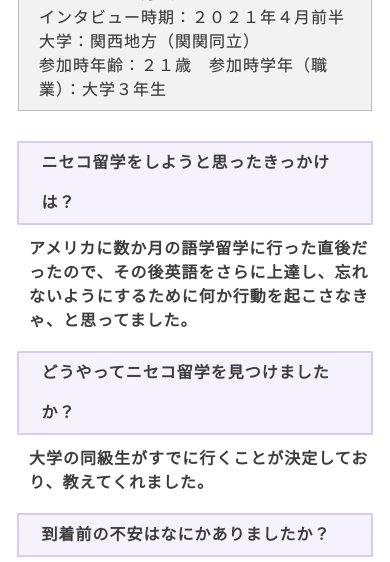
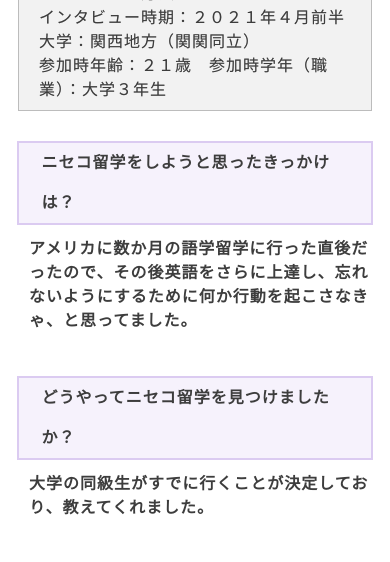
Before and after one commit to Omidoridofu/niseko-exp-2, a plain HTML site: page index.html in a window 390 px wide. Shown: the part 452-1014 px from the top of the page. Drawn offline with Linux system fonts and the light colour scheme; a web font is replaced by a local one.

Commit message:
Update niseko-exp-1-s.css

```diff
--- a/niseko-exp-1-s.css
+++ b/niseko-exp-1-s.css
@@ -220,7 +220,7 @@ a,h1,h2,h3,h4,p{
     }
     .exp-answer{
         width:95%;
-        margin:10px auto 20px;
+        margin:10px auto 45px;
     }
     .exp-answer p{
         padding-left:10px;
```
